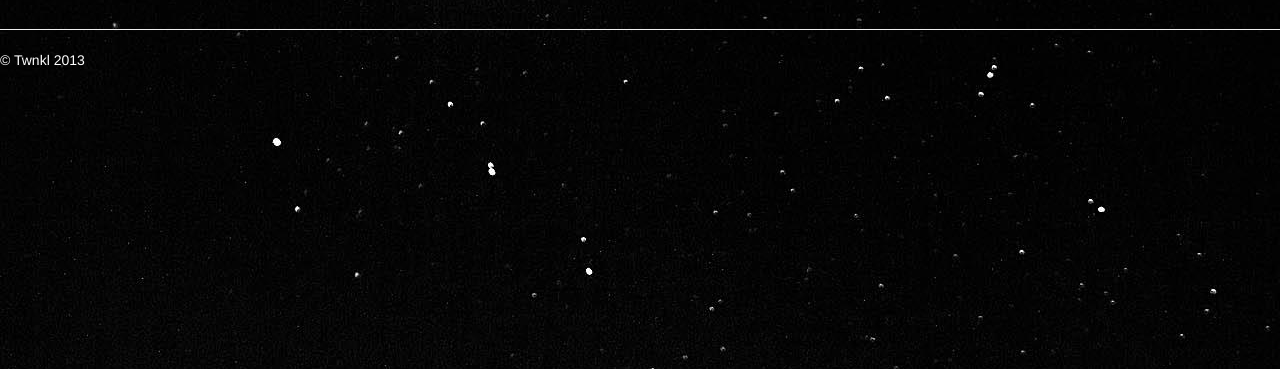
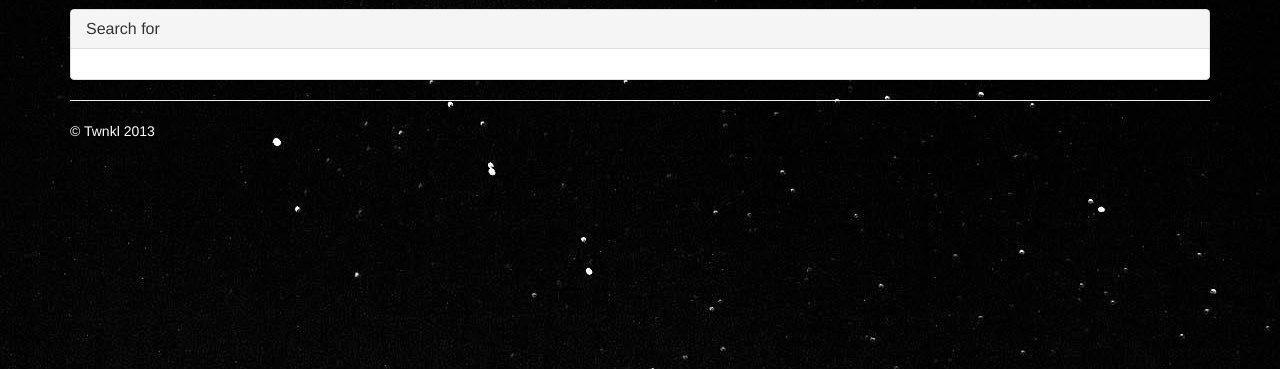
Before and after one commit to jpulec/twnkl, a Django app: page /search/ in a window 1280 px wide. Shown: the part 51-420 px from the top of the page. Run offline with Django 3.2, Linux system fonts and the light colour scheme; data that the repository does not hold is empty; some libraries are stand-ins or nearby versions; some web fonts are replaced.

Commit message:
Fix search page

```diff
--- a/twnkl/templates/main/search_results.html
+++ b/twnkl/templates/main/search_results.html
@@ -1,11 +1,16 @@
 {% extends "base.html" %}
 
 {% block body %}
-{% for photo in object_list %}
-    {{ photo }}
-{% endfor %}
+<div class="panel panel-default">
+    <div class="panel-heading">
+        <h3 class="panel-title">Search for {{ term }}</h3>
+    </div>
+    <div class="panel-body">
+    {% for photos in object_list %}
+        {{ photo }}
+    {% endfor %}
+</div>
 
-{{ term }}
 
 
 {% endblock %}
```
